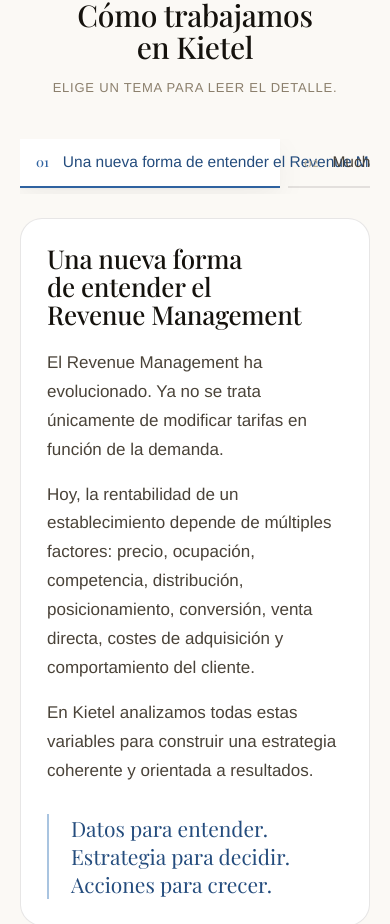
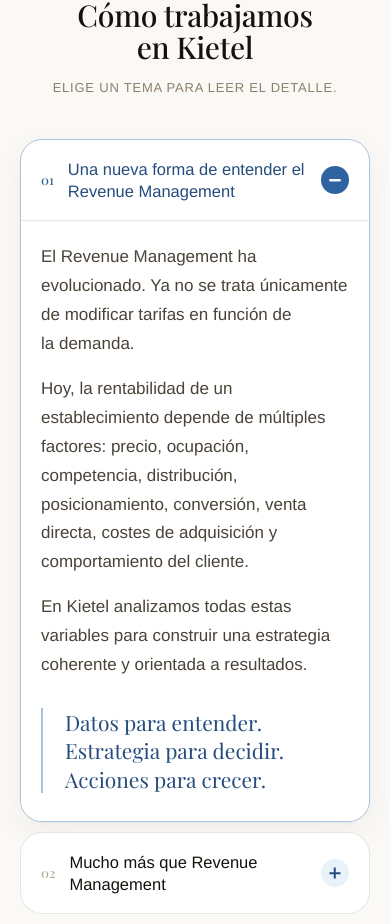
Before and after one commit to gruponoix/consultora_nacho, a Next.js app: page /nosotros in a window 390 px wide. Shown: the part 1381-2305 px from the top of the page. Built offline with nearby package versions, Linux system fonts and the light colour scheme.

Commit message:
Responsive movil detalle de servicios

```diff
--- a/app/globals.css
+++ b/app/globals.css
@@ -651,6 +651,7 @@ button { font-family: inherit; }
 .tabs__tab:focus-visible { outline: 2px solid var(--gold-soft); outline-offset: 2px; }
 .tabs__num { font-family: var(--serif); font-size: 13px; color: var(--muted-2); flex: none; }
 .tabs__tab[aria-selected="true"] .tabs__num { color: var(--gold); }
+.tabs__acc { display: none; }
 .tabs__panel { background: var(--bg); border: 1px solid var(--line); border-radius: var(--r-lg); padding: clamp(26px, 3.4vw, 46px); min-height: 420px; animation: tab-in .45s cubic-bezier(.2,.7,.3,1); }
 @keyframes tab-in { from { opacity: 0; transform: translateY(10px); } to { opacity: 1; transform: none; } }
 @media (prefers-reduced-motion: reduce) { .tabs__panel { animation: none; } }
@@ -691,12 +692,28 @@ button { font-family: inherit; }
 @media (max-width: 1080px) {
   .xcard-grid { grid-template-columns: repeat(2, 1fr); }
   .blk-steps, .tabs__panel .blk-steps { grid-template-columns: repeat(2, 1fr); }
-  /* Tabs turn into a horizontal, scrollable strip above the panel. */
-  .tabs { grid-template-columns: 1fr; }
-  .tabs__nav { position: static; flex-direction: row; overflow-x: auto; gap: 8px; padding-bottom: 6px; scrollbar-width: none; }
-  .tabs__tab { flex: none; width: auto; max-width: 260px; border-left: 0; border-bottom: 2px solid var(--line); white-space: nowrap; }
-  .tabs__tab[aria-selected="true"] { border-bottom-color: var(--gold); }
-  .tabs__panel { min-height: 0; }
+  /* Tabs turn into an accordion: each topic's header sits right above its content. */
+  .tabs { display: block; }
+  .tabs__nav { display: none; }
+  .tabs__panels { display: flex; flex-direction: column; gap: 10px; }
+  .tabs__item { background: var(--bg); border: 1px solid var(--line); border-radius: var(--r-lg); overflow: hidden; transition: border-color .3s, box-shadow .3s; }
+  .tabs__item[data-open="true"] { border-color: var(--gold-soft); box-shadow: var(--shadow-sm); }
+  .tabs__acc { display: flex; gap: 14px; align-items: center; width: 100%; text-align: left; font: inherit; font-size: 16.5px; font-weight: 500; line-height: 1.35; color: var(--ink); background: transparent; border: 0; padding: 18px 20px; min-height: 60px; cursor: pointer; -webkit-tap-highlight-color: transparent; }
+  .tabs__acc:focus-visible { outline: 2px solid var(--gold-soft); outline-offset: -2px; }
+  .tabs__item[data-open="true"] .tabs__acc { color: var(--gold-deep); }
+  .tabs__item[data-open="true"] .tabs__num { color: var(--gold); }
+  .tabs__acc-label { flex: 1; }
+  .tabs__acc-icon { position: relative; flex: none; width: 28px; height: 28px; border-radius: 50%; background: var(--gold-tint); transition: background .3s; }
+  .tabs__acc-icon::before, .tabs__acc-icon::after { content: ""; position: absolute; left: 50%; top: 50%; width: 11px; height: 1.5px; background: var(--gold-deep); transform: translate(-50%, -50%); transition: transform .3s, background .3s; }
+  .tabs__acc-icon::after { transform: translate(-50%, -50%) rotate(90deg); }
+  .tabs__item[data-open="true"] .tabs__acc-icon { background: var(--gold); }
+  .tabs__item[data-open="true"] .tabs__acc-icon::before { background: #fff; }
+  .tabs__item[data-open="true"] .tabs__acc-icon::after { background: #fff; transform: translate(-50%, -50%) rotate(0deg); }
+  .tabs__panel { min-height: 0; border: 0; border-top: 1px solid var(--line); border-radius: 0; padding: 22px 20px 28px; }
+  /* The accordion header already shows the topic's title. */
+  .tabs__panel h3.section-title { display: none; }
+  .tabs__panel .section-head { margin-bottom: 18px; }
+  .tabs__panel .blk-prose--center { margin-top: 0; }
 }
 @media (max-width: 760px) {
   .blk-text { grid-template-columns: 1fr; gap: 22px; }
--- a/components/TopicTabs.tsx
+++ b/components/TopicTabs.tsx
@@ -1,14 +1,23 @@
 "use client";
 
-import { useId, useRef, useState, type KeyboardEvent, type ReactNode } from "react";
+import { useEffect, useId, useRef, useState, type KeyboardEvent, type ReactNode } from "react";
 
 export type Topic = { label: string; content: ReactNode };
 
-/** Vertical tab list + one visible panel. Every panel stays in the HTML (hidden), so all copy is indexable. */
+/** Below this width the tabs become an accordion (matches the CSS breakpoint). */
+const ACCORDION_QUERY = "(max-width: 1080px)";
+
+/**
+ * Vertical tab list + one visible panel on desktop; an accordion on tablets and phones,
+ * where each topic's header sits right above its own content. Every panel stays in the
+ * HTML (hidden), so all copy is indexable.
+ */
 export default function TopicTabs({ topics }: { topics: Topic[] }) {
   const [current, setCurrent] = useState(0);
   const id = useId();
   const tabRefs = useRef<(HTMLButtonElement | null)[]>([]);
+  const accRefs = useRef<(HTMLButtonElement | null)[]>([]);
+  const accOpened = useRef(false);
 
   const select = (i: number) => {
     const next = (i + topics.length) % topics.length;
@@ -30,6 +39,23 @@ export default function TopicTabs({ topics }: { topics: Topic[] }) {
       select(moves[e.key]);
     }
   };
+
+  // Tapping an open accordion item closes it; opening one closes the others.
+  const toggle = (i: number) => {
+    accOpened.current = i !== current;
+    setCurrent(i === current ? -1 : i);
+  };
+
+  // When the item that closed was above the new one, the page jumps up: bring the
+  // newly opened header back under the fixed site header.
+  useEffect(() => {
+    if (!accOpened.current || current < 0) return;
+    accOpened.current = false;
+    const el = accRefs.current[current];
+    if (!el || !window.matchMedia(ACCORDION_QUERY).matches) return;
+    const top = el.getBoundingClientRect().top;
+    if (top < 80) window.scrollTo({ top: window.scrollY + top - 96, behavior: "smooth" });
+  }, [current]);
 
   return (
     <div className="tabs">
@@ -53,9 +79,24 @@ export default function TopicTabs({ topics }: { topics: Topic[] }) {
           </button>
         ))}
       </div>
+      <div className="tabs__panels">
         {topics.map((t, i) => (
+          <div key={t.label} className="tabs__item" data-open={i === current}>
+            <button
+              ref={(el) => {
+                accRefs.current[i] = el;
+              }}
+              type="button"
+              className="tabs__acc"
+              aria-expanded={i === current}
+              aria-controls={`${id}-panel-${i}`}
+              onClick={() => toggle(i)}
+            >
+              <span className="tabs__num">{String(i + 1).padStart(2, "0")}</span>
+              <span className="tabs__acc-label">{t.label}</span>
+              <span className="tabs__acc-icon" aria-hidden="true" />
+            </button>
             <div
-          key={t.label}
               id={`${id}-panel-${i}`}
               role="tabpanel"
               aria-labelledby={`${id}-tab-${i}`}
@@ -64,7 +105,9 @@ export default function TopicTabs({ topics }: { topics: Topic[] }) {
             >
               {t.content}
             </div>
+          </div>
         ))}
+      </div>
     </div>
   );
 }
```
Lines whose indentation alone changed are shown as unchanged.
